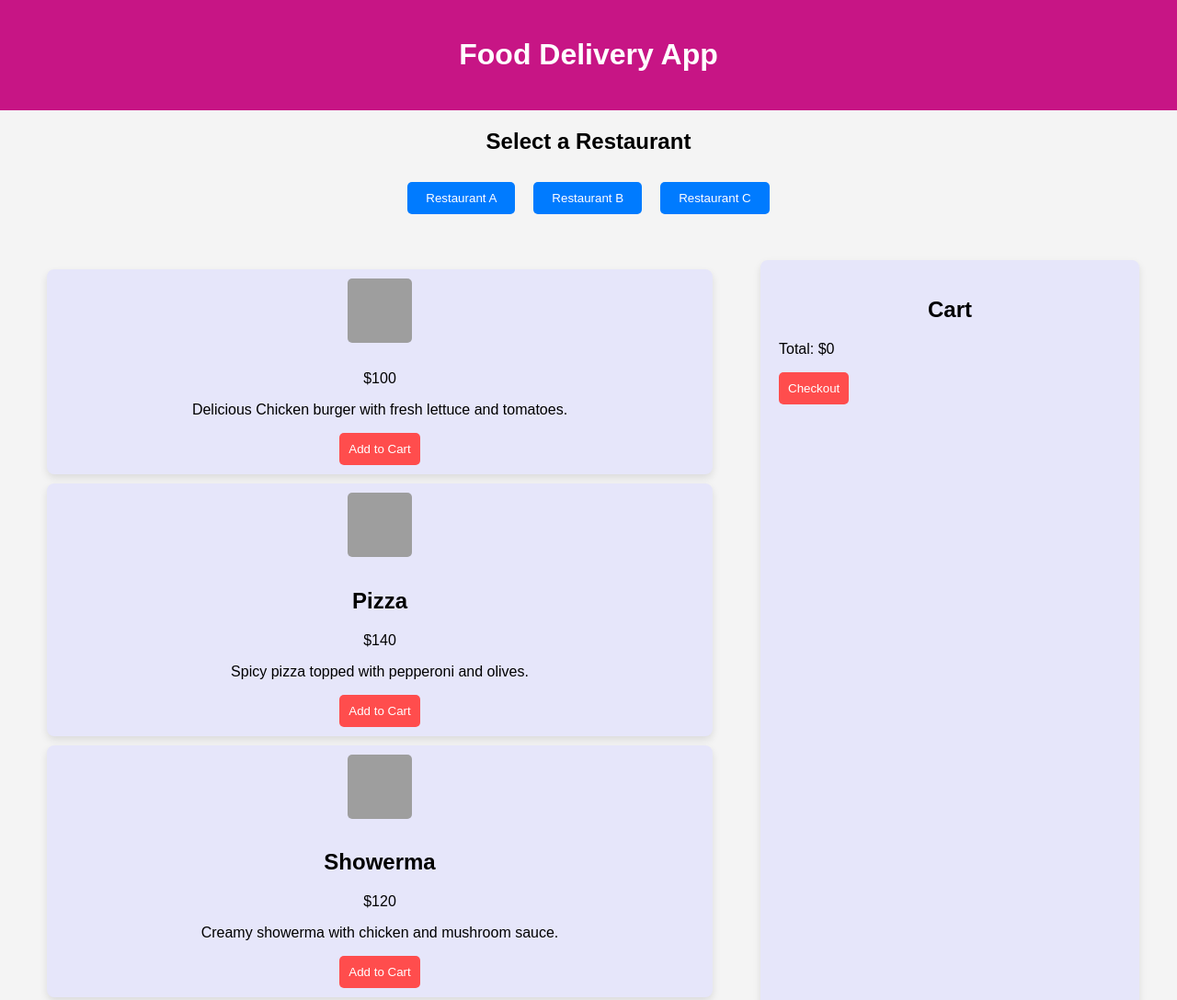
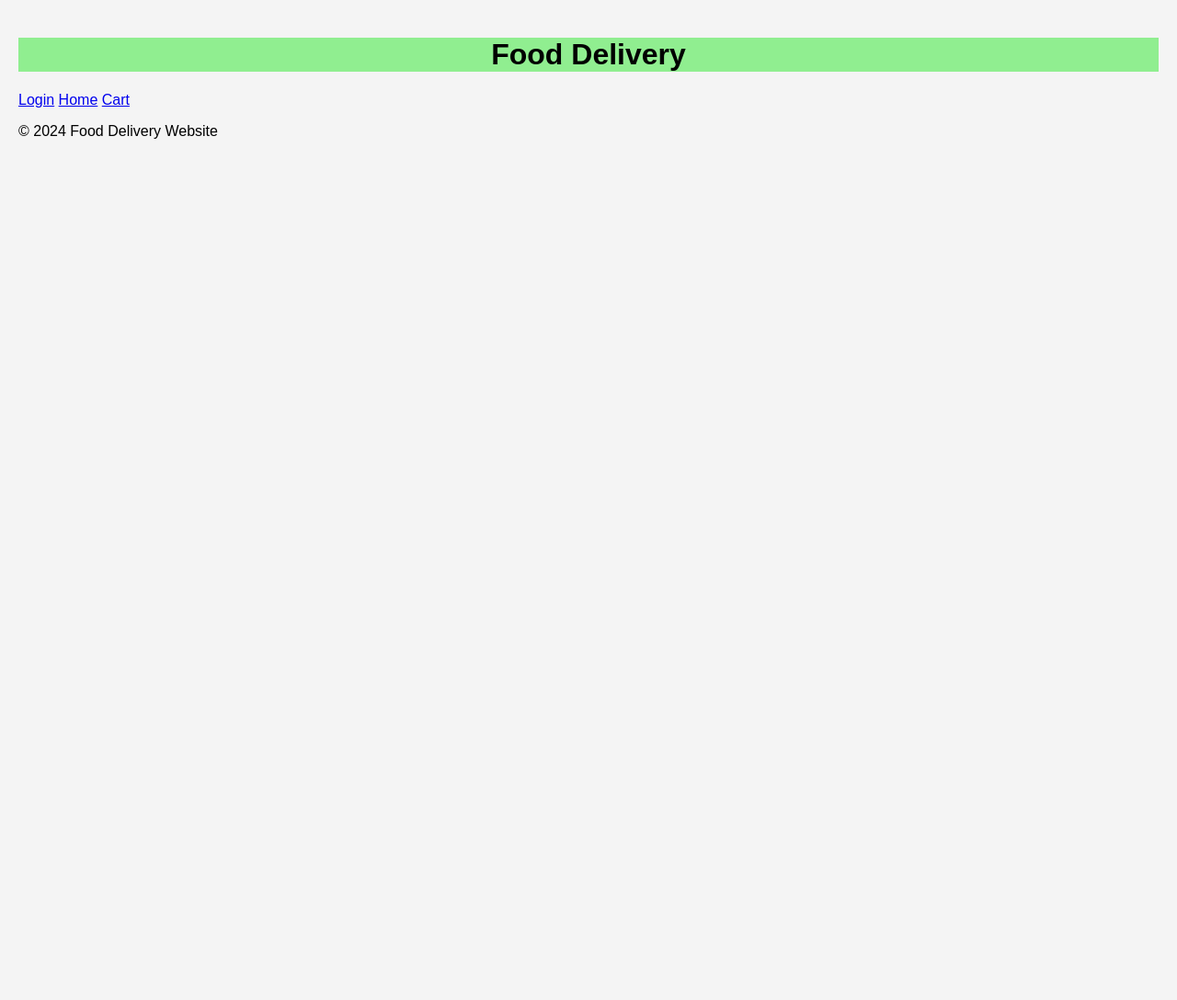
Before and after one commit to Thilagavathimathavan/Thilagavathi, a plain HTML site: page food delivery/food.html in a window 1280 px wide. Shown: the top 1088 px of the page at 92% size. After the commit the page ends 800 px from the top, so only its background shows below. Drawn offline with Linux system fonts and the light colour scheme; files that its build step writes are made by us from their sources; grey boxes are pictures that could not be loaded.

Commit message:
Update food.html

```diff
--- a/food delivery/food.html
+++ b/food delivery/food.html
@@ -3,62 +3,33 @@
 <head>
     <meta charset="UTF-8">
     <meta name="viewport" content="width=device-width, initial-scale=1.0">
-    <title>Food Delivery App</title>
-    <link rel="stylesheet" href="styles.css">
+    <title>Food Delivery Website</title>
+    <link rel="stylesheet" href="styles/style.css">
 </head>
 <body>
+    <!-- Header Section -->
     <header>
-        <h1>Food Delivery App</h1>
-    </header>
-      <h2>Select a Restaurant</h2>
-
-    <div id="restaurant-list" class="restaurant-list"></div>
-
-    <div id="selected-restaurant" class="restaurant-info" style="display: none;">
-        <h3 id="restaurant-name"></h3>
-        <p id="restaurant-description"></p>
-    </div>
+        <h1>Food Delivery</h1>
+        <nav>
+            <a href="#" id="login-link">Login</a>
+            <a href="#" id="home-link">Home</a>
+            <a href="#" id="cart-link">Cart</a>
 
 
-    <main>
-        <section id="menu">
-            <div class="dish">
-               <img src="https://img.freepik.com/free-photo/delicious-burger-with-fresh-ingredients_23-2150857908.jpg" alt="burger">
-                <p>$100</p>
-                <p>Delicious Chicken burger with fresh lettuce and tomatoes.</p>
-                <button onclick="addToCart('Burger', 100)">Add to Cart</button>
-            </div>
+        </nav>
+    </header>
 
-            <div class="dish">
-                <img src="https://media.istockphoto.com/id/1442417585/photo/person-getting-a-piece-of-cheesy-pepperoni-pizza.jpg?s=612x612&w=0&k=20&c=k60TjxKIOIxJpd4F4yLMVjsniB4W1BpEV4Mi_nb4uJU=" alt="Pizza">
-                <h2>Pizza</h2>
-                <p>$140</p>
-                <p>Spicy pizza topped with pepperoni and olives.</p>
-                <button onclick="addToCart('Pizza', 140)">Add to Cart</button">
-                </div>
-            <div class="dish">
-                <img src="https://t4.ftcdn.net/jpg/05/73/18/41/360_F_573184112_TgBWWxZAGNCkITMbFg7SzaFlDHh5I6NZ.jpg" alt="showerma">
-                <h2>Showerma</h2>
-                <p>$120</p>
-                <p>Creamy showerma with chicken and mushroom sauce.</p>
-                <button onclick="addToCart('showerma', 120)">Add to Cart</button>
-            </div>
-        </section>
-
-        <section id="cart">
-            <h2>Cart</h2>
-            <ul id="cartItems"></ul>
-            <p>Total: $<span id="totalPrice">0</span></p>
-            <button onclick="checkout()">Checkout</button>
-        </section>
-
-        <div id="orderConfirmation" class="hidden">
-            <img src="https://uxwing.com/wp-content/themes/uxwing/download/e-commerce-currency-shopping/order-placed-purchased-icon.png" alt="Order Placed">
-            <h2>Your order has been placed successfully!</h2>
-            <button onclick="confirmOrder()">Confirm</button>
-        </div>
+    <!-- Main Content Area -->
+    <main id="content">
+        <!-- Dynamic content will be rendered here -->
     </main>
 
-    <script src="script.js"></script>
+    <!-- Footer Section -->
+    <footer>
+        <p>&copy; 2024 Food Delivery Website</p>
+    </footer>
+
+    <!-- Include JavaScript File -->
+    <script src="scripts/app.js"></script>
 </body>
 </html>
```
